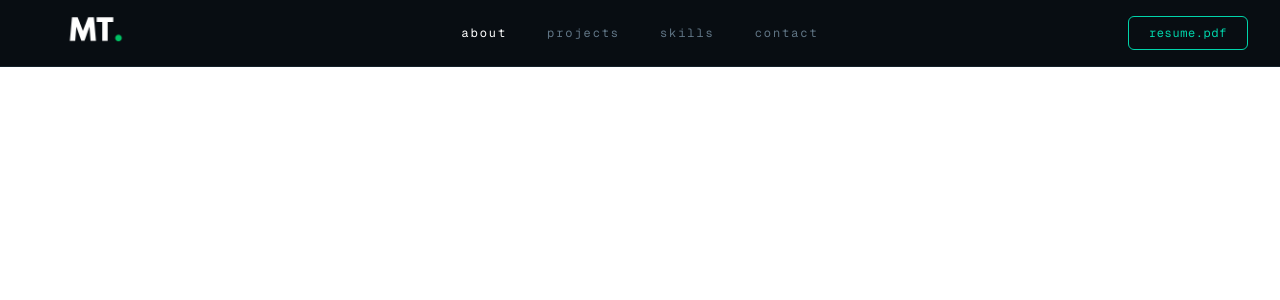
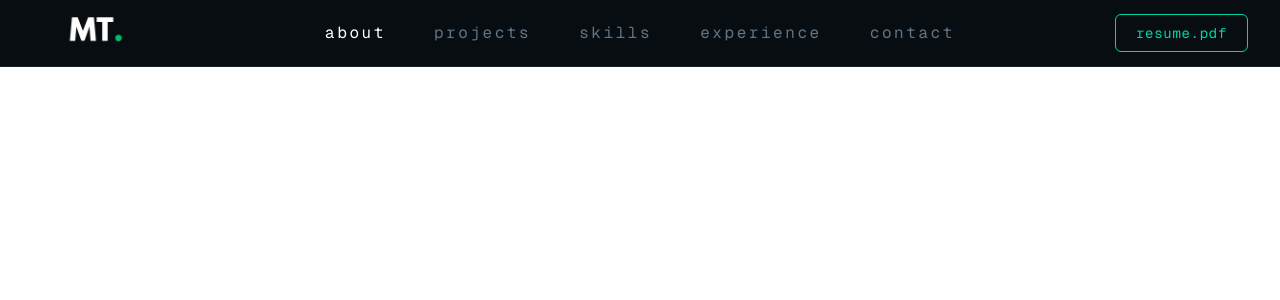
Before and after one commit to tuhinmohammed/portfolio, a Next.js app: page / in a window 1280 px wide. Shown: the top 300 px of the page. Built offline with nearby package versions, Linux system fonts and the light colour scheme.

Commit message:
v1 updated

```diff
--- a/app/page.js
+++ b/app/page.js
@@ -1,7 +1,4 @@
 import Navbar from "@/components/Navbar";
-
-
-
 
 export default function Home() {
   return (
--- a/components/Navbar.jsx
+++ b/components/Navbar.jsx
@@ -1,7 +1,29 @@
+"use client";
+
+import { useState } from "react";
 import Image from "next/image";
+import { Menu, X } from "lucide-react";
 import { assets } from "../assets/assets.js";
 
-const Navbar = () => {
+const navLinks = [
+  { name: "about", href: "#about" },
+  { name: "projects", href: "#projects" },
+  { name: "skills", href: "#skills" },
+  {name: "experience", href: "#experience"},
+  { name: "contact", href: "#contact" },
+];
+
+function Navbar() {
+  const [isMenuOpen, setIsMenuOpen] = useState(false);
+
+  function toggleMenu() {
+    setIsMenuOpen((previousValue) => !previousValue);
+  }
+
+  function closeMenu() {
+    setIsMenuOpen(false);
+  }
+
   return (
     <header className="sticky top-0 z-50 w-full border-b border-[#14212a] bg-[#080d12]">
       <nav className="relative flex h-[66px] items-center justify-between px-6 lg:px-8">
@@ -15,49 +37,76 @@ const Navbar = () => {
           />
         </a>
 
-        {/* Navigation links */}
-        <div className="absolute left-1/2 hidden -translate-x-1/2 items-center gap-8 md:flex lg:gap-10">
-          <a
-            href="#about"
-            className="font-mono text-xs tracking-[0.16em] text-white transition-colors hover:text-[#00d4aa]"
-          >
-            about
-          </a>
-
-          <a
-            href="#projects"
-            className="font-mono text-xs tracking-[0.16em] text-[#607585] transition-colors hover:text-[#00d4aa]"
-          >
-            projects
-          </a>
-
-          <a
-            href="#skills"
-            className="font-mono text-xs tracking-[0.16em] text-[#607585] transition-colors hover:text-[#00d4aa]"
-          >
-            skills
-          </a>
-
-          <a
-            href="#contact"
-            className="font-mono text-xs tracking-[0.16em] text-[#607585] transition-colors hover:text-[#00d4aa]"
-          >
-            contact
-          </a>
+        {/* Desktop navigation */}
+        <div className="absolute left-1/2 hidden -translate-x-1/2 items-center gap-8 xl:flex xl:gap-12">
+          {navLinks.map((link, index) => (
+            <a
+              key={link.name}
+              href={link.href}
+              className={`font-mono text-md tracking-[0.16em] transition-colors hover:text-[#00d4aa] ${
+                index === 0 ? "text-white" : "text-[#607585]"
+              }`}
+            >
+              {link.name}
+            </a>
+          ))}
         </div>
 
-        {/* Resume button */}
+        {/* Desktop resume button */}
         <a
           href="/resume.pdf"
           target="_blank"
           rel="noopener noreferrer"
-          className="rounded-md border border-[#00d4aa] px-5 py-2 font-mono text-xs tracking-wider text-[#00d4aa] transition-colors hover:bg-[#00d4aa] hover:text-[#080d12]"
+          className="hidden rounded-md border border-[#00d4aa] px-5 py-2 font-mono text-sm tracking-wider text-[#00d4aa] transition-colors hover:bg-[#00d4aa] hover:text-[#080d12] xl:inline-flex"
         >
           resume.pdf
         </a>
+
+        {/* Mobile hamburger button */}
+        <button
+          type="button"
+          onClick={toggleMenu}
+          aria-label={isMenuOpen ? "Close navigation menu" : "Open navigation menu"}
+          aria-expanded={isMenuOpen}
+          aria-controls="mobile-menu"
+          className="rounded-md border border-[#263641] p-2 text-[#00d4aa] transition-colors hover:border-[#00d4aa] xl:hidden"
+        >
+          {isMenuOpen ? <X size={22} /> : <Menu size={22} />}
+        </button>
       </nav>
+
+      {/* Mobile navigation */}
+      {isMenuOpen && (
+        <div
+          id="mobile-menu"
+          className="absolute left-0 top-full w-full border-b border-[#14212a] bg-[#080d12] px-6 py-5 shadow-xl xl:hidden"
+        >
+          <div className="flex flex-col gap-5">
+            {navLinks.map((link) => (
+              <a
+                key={link.name}
+                href={link.href}
+                onClick={closeMenu}
+                className="font-mono text-sm tracking-[0.16em] text-[#9aabb7] transition-colors hover:text-[#00d4aa]"
+              >
+                {link.name}
+              </a>
+            ))}
+
+            <a
+              href="/resume.pdf"
+              target="_blank"
+              rel="noopener noreferrer"
+              onClick={closeMenu}
+              className="mt-2 flex w-full justify-center rounded-md border border-[#00d4aa] px-5 py-3 font-mono text-sm tracking-wider text-[#00d4aa] transition-colors hover:bg-[#00d4aa] hover:text-[#080d12]"
+            >
+              resume.pdf
+            </a>
+          </div>
+        </div>
+      )}
     </header>
   );
-};
+}
 
 export default Navbar;
```
Also changed, not shown: 1 other file (tests, documents, lock files or other folders).
